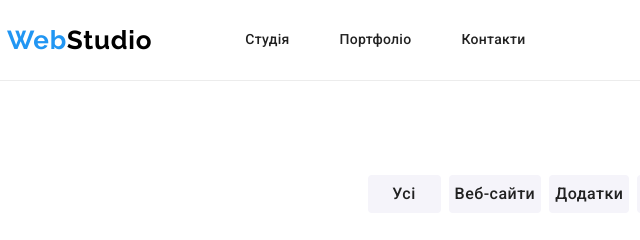
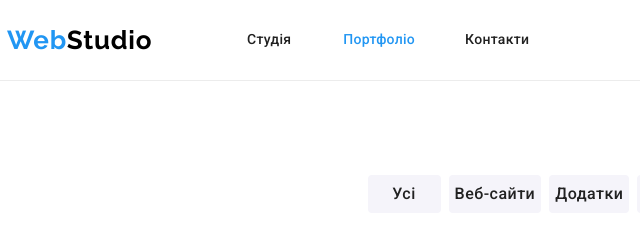
Before and after one commit to korolenkooleksii/goit-markup-hw-05, a plain HTML site: page portfolio.html in a window 1280 px wide. Shown: the top 240 px of the page, 48-688 px from the left. Drawn offline with nearby package versions, Linux system fonts and the light colour scheme.

Commit message:
add header line

```diff
--- a/css/style.css
+++ b/css/style.css
@@ -60,7 +60,7 @@ body {
   margin: 0 auto;
 }
 
-.current {
+.nav-link.current {
   color: var(--accent-color);
 }
 
@@ -101,12 +101,13 @@ body {
 }
 
 .nav-link {
-  display: block;
-
-  position: relative;
+  display: flex;
+  flex-direction: column;
+  align-items: center;
+  gap: 28px;
 
   padding-top: 32px;
-  padding-bottom: 32px;
+  padding-bottom: 0;
 
   font-weight: 500;
   font-size: 14px;
@@ -124,22 +125,13 @@ body {
   content: "";
   display: block;
 
-  position: absolute;
-  bottom: 0;
-  left: 50%;
-  transform: translate(-50%);
+  opacity: 0;
 
-  opacity: 0;
+  background-color: var(--accent-color);
 
   width: 48px;
   height: 4px;
-  background: var(--accent-color);
   border-radius: 2px;
-}
-
-.nav-link:hover::after,
-.nav-link:focus::after {
-  opacity: 1;
 }
 
 .nav-main {
@@ -331,7 +323,7 @@ body {
 
 .work-thumb::before {
   content: "";
-  display: inline-block;
+
   position: absolute;
   width: 100%;
   height: 70px;
@@ -350,7 +342,6 @@ body {
   font-weight: 700;
   font-size: 14px;
   line-height: 1.14;
-  text-align: center;
   letter-spacing: 0.03em;
   text-transform: uppercase;
   color: var(--primary-white-color);
--- a/portfolio.html
+++ b/portfolio.html
@@ -31,10 +31,10 @@
           >
           <ul class="nav-list">
             <li class="nav-list-item">
-              <a class="nav-link current" href="./index.html">Студія</a>
+              <a class="nav-link" href="./index.html">Студія</a>
             </li>
             <li class="nav-list-item">
-              <a class="nav-link" href="./portfolio.html">Портфоліо</a>
+              <a class="nav-link current" href="./portfolio.html">Портфоліо</a>
             </li>
             <li class="nav-list-item">
               <a class="nav-link" href="#">Контакти</a>
```
